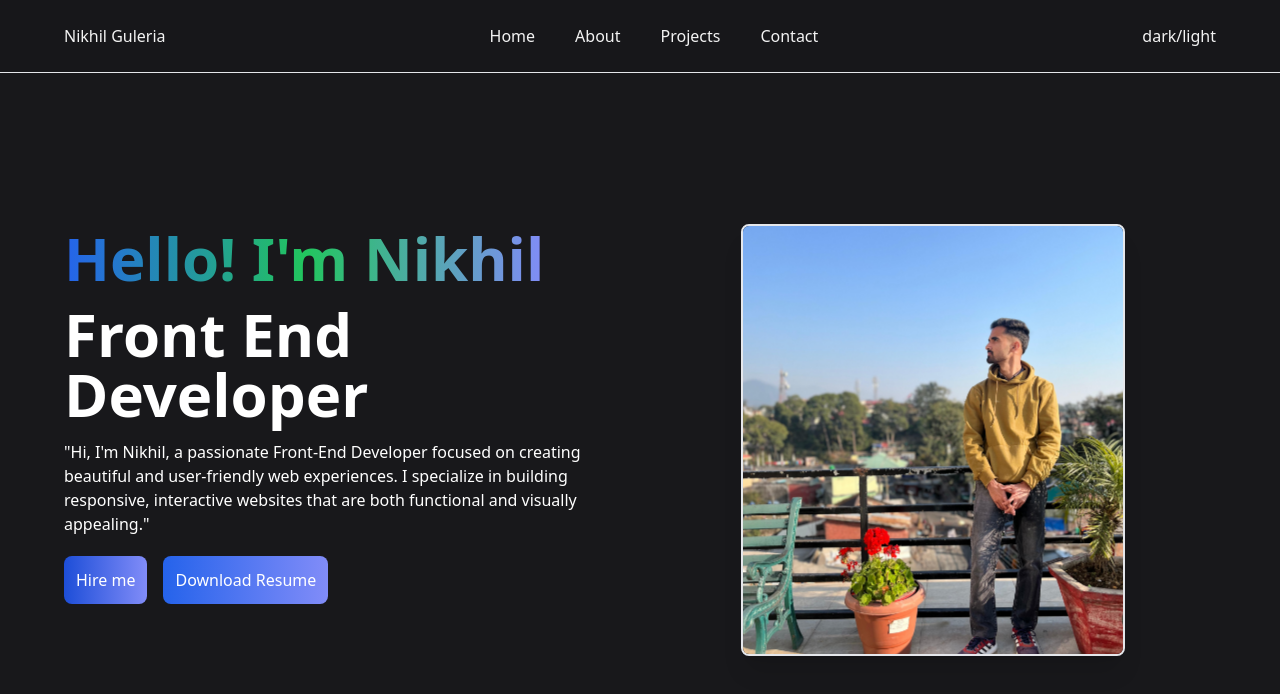
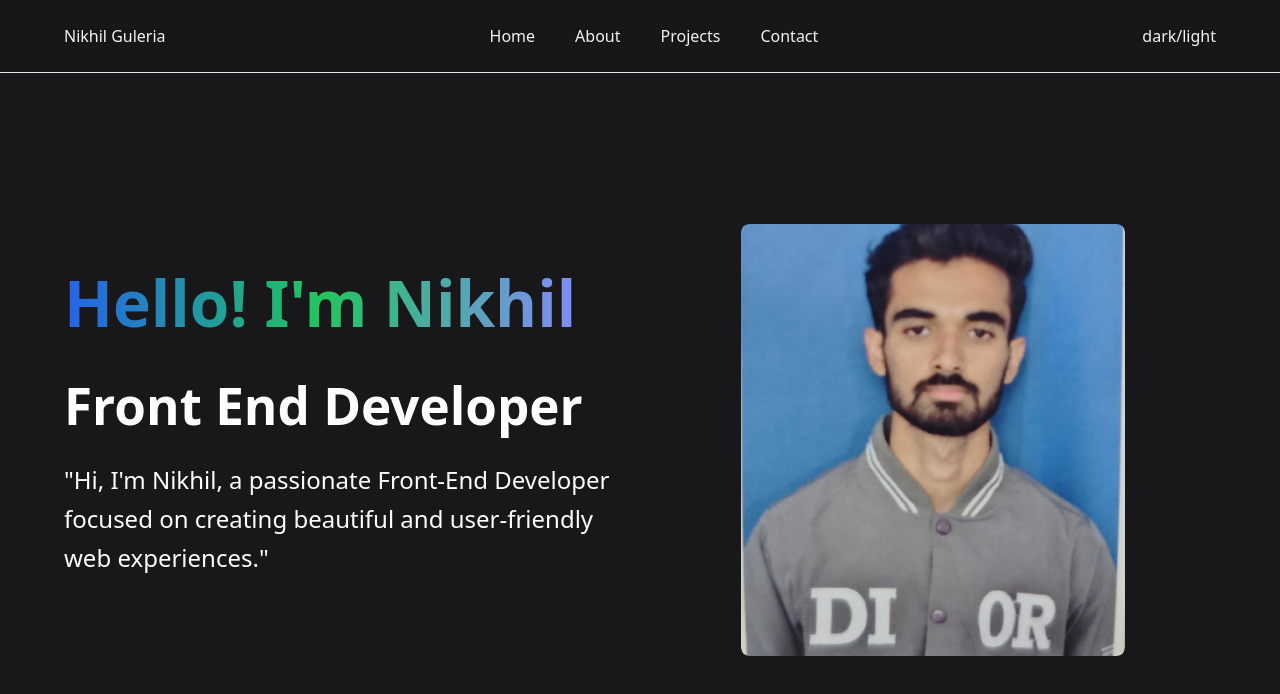
Before and after one commit to Nikhilguleria98/Portfolio, a React (Vite) app: page / in a window 1280 px wide. Shown: the top 694 px of the page. Built offline with nearby package versions, Linux system fonts and the light colour scheme.

Commit message:
Animation added in hero section

```diff
--- a/src/components/Header/Header.jsx
+++ b/src/components/Header/Header.jsx
@@ -28,7 +28,7 @@ function Navbar() {
   return (
     <>
       <nav className="fixed top-0 z-50 border-b">
-        <div className="flex-wrap md:justify-between justify-between backdrop-blur-lg px-16 py-6 h-fit w-screen items-center bg-zinc-900 text-white flex opacity-95">
+        <div className=" md:justify-between justify-between   backdrop-blur-lg px-4 md:px-16 py-6 h-fit w-screen items-center bg-zinc-900 text-white flex opacity-95">
           <div className="">Nikhil Guleria</div>
           <div>
             <ul className="hidden md:flex gap-10">
@@ -60,7 +60,7 @@ function Navbar() {
       <AnimatePresence>
         {isMenuOpen && (
           <motion.nav
-            className="bg-gray-800 text-white p-4 flex md:hidden h-full flex-col w-1/2 absolute right-0 top-0 z-50"
+            className="bg-gray-800 text-white p-4 px-10 flex md:hidden h-full flex-col w-2/4 absolute right-0 top-0 z-50"
             initial={{ clipPath: "circle(0% at 100% 0%)" }}
             animate={{ clipPath: "circle(150% at 100% 0%)" }}
             exit={{ clipPath: "circle(0% at 100% 0%)" }}
--- a/src/components/Hero Section/Hero.jsx
+++ b/src/components/Hero Section/Hero.jsx
@@ -2,10 +2,10 @@ import React, { useState } from "react";
 import { motion } from "framer-motion";
 
 const Hero = ({ isImageRounded = false, isHover = true }) => {
-  // State to track mouse position for the 3D effect
   const [mousePosition, setMousePosition] = useState({ x: 0, y: 0 });
+  const [isHovered, setIsHovered] = useState(false);
 
-  // Track the mouse movement on the image container
+  // Track mouse movement on the image itself
   const handleMouseMove = (e) => {
     const { left, top, width, height } = e.target.getBoundingClientRect();
     const x = (e.clientX - left) / width - 0.5;
@@ -13,36 +13,19 @@ const Hero = ({ isImageRounded = false, isHover = true }) => {
     setMousePosition({ x, y });
   };
 
-  // Reset the mouse position when mouse leaves the container
-  const handleMouseLeave = () => {
-    setMousePosition({ x: 0, y: 0 });
+  const handleMouseEnter = () => {
+    setIsHovered(true); // Set hover state to true
   };
 
-  // Animation variants
-  const containerVariant = {
-    hidden: { opacity: 0 },
-    visible: {
-      opacity: 1,
-      transition: {
-        staggerChildren: 0.2, // Delay between each child animation
-      },
-    },
-  };
-
-  const itemVariant = {
-    hidden: { x: -50, opacity: 0 },
-    visible: { x: 0, opacity: 1, transition: { duration: 0.6 } },
-  };
-
-  const rightSectionVariant = {
-    hidden: { x: 100, opacity: 0 },
-    visible: { x: 0, opacity: 1, transition: { duration: 0.8 } },
+  const handleMouseLeave = () => {
+    setIsHovered(false); // Set hover state to false and reset position
+    setMousePosition({ x: 0, y: 0 });
   };
 
   return (
     <div
       id="/"
-      className="text-white min-h-screen flex flex-col md:flex-row items-center justify-center px-4 md:px-16 gap-5 mt-32 md:mt-0"
+      className="text-white min-h-screen flex flex-col md:flex-row items-center justify-center px-4 md:px-16 gap-5 mt-24 md:mt-0"
     >
       {/* Left Section */}
       <motion.div
@@ -50,37 +33,19 @@ const Hero = ({ isImageRounded = false, isHover = true }) => {
         initial="hidden"
         whileInView="visible"
         viewport={{ once: false, amount: 0.2 }}
-        variants={containerVariant}
       >
         <motion.h1
-          className="text-3xl md:text-6xl font-bold mb-4 bg-gradient-to-r from-blue-600 via-green-500 to-indigo-400 inline-block text-transparent bg-clip-text"
-          variants={itemVariant}
+          className="text-[10vw] md:text-[5vw] font-bold mb-4 bg-gradient-to-r from-blue-600 via-green-500 to-indigo-400 inline-block text-transparent bg-clip-text"
         >
           Hello! I'm Nikhil
         </motion.h1>
-        <motion.p
-          className="text-3xl md:text-6xl font-bold mb-4"
-          variants={itemVariant}
-        >
+        <motion.p className="text-[8vw] md:text-[4vw] font-bold mb-4">
           Front End Developer
         </motion.p>
-        <motion.p
-          className="text-sm md:text-base leading-relaxed"
-          variants={itemVariant}
-        >
+        <motion.p className="text-[3vh] md:text-[3vh] leading-relaxed">
           "Hi, I'm Nikhil, a passionate Front-End Developer focused on creating
-          beautiful and user-friendly web experiences. I specialize in building
-          responsive, interactive websites that are both functional and
-          visually appealing."
+          beautiful and user-friendly web experiences."
         </motion.p>
-        <motion.div className="flex mt-5 gap-4" variants={itemVariant}>
-          <button className="p-3 bg-gradient-to-r from-blue-700 to-indigo-400 rounded-lg hover:scale-105 duration-200">
-            Hire me
-          </button>
-          <button className="p-3 bg-gradient-to-r from-blue-600 to-indigo-400 rounded-lg hover:scale-105 duration-200">
-            Download Resume
-          </button>
-        </motion.div>
       </motion.div>
 
       {/* Right Section */}
@@ -89,38 +54,34 @@ const Hero = ({ isImageRounded = false, isHover = true }) => {
         initial="hidden"
         whileInView="visible"
         viewport={{ once: false, amount: 0.2 }}
-        variants={rightSectionVariant}
-        onMouseMove={handleMouseMove}
-        onMouseLeave={handleMouseLeave}
       >
         <div
-          className={`
-            relative w-full cursor-pointer max-h-[20rem] md:max-h-[27rem] md:w-96 md:h-[27rem]
-            ${isHover ? "border-2 shadow-xl hover:shadow-cyan-800 " : ""}
-            rounded-lg overflow-hidden
-          `}
+          className={`relative w-full cursor-pointer
+          ${isHovered ? "border-2 shadow-xl hover:shadow-cyan-800" : ""}
+          rounded-lg overflow-hidden max-w-[24rem] h-[27rem]`}
           style={{
             perspective: "1000px",
-            transformStyle: "preserve-3d",
             transition: "box-shadow 0.3s ease",
           }}
         >
           <img
-            src="/myimg.jpg"
+            src="/Image.jpeg"
             alt="Nikhil"
-            className={`
-              w-full h-full object-cover ${isHover ? "hover:scale-105" : ""}
-              ${isImageRounded ? "rounded-full" : "rounded-lg"}
-            `}
+            className={`w-full h-full object-cover ${
+              isImageRounded ? "rounded-full" : "rounded-lg"
+            }`}
             style={{
               transition: "transform 0.3s ease",
-              transform: `
-                rotateY(${mousePosition.x * 13}deg)
-                rotateX(${-mousePosition.y * 13}deg)
-                ${isHover ? "scale3d(1.05, 1.05, 1.05)" : ""}
-              `,
+              transform: `rotateY(${mousePosition.x * 25}deg) rotateX(${
+                -mousePosition.y * 25
+              }deg) scale3d(${isHovered ? 1.25 : 1}, ${
+                isHovered ? 1.25 : 1
+              }, ${isHovered ? 1.25 : 1})`,
               transformOrigin: "center center",
             }}
+            onMouseMove={handleMouseMove} // Mouse move on image itself
+            onMouseEnter={handleMouseEnter} // When hovering starts
+            onMouseLeave={handleMouseLeave} // When hovering ends
           />
         </div>
       </motion.div>
```
Also changed, not shown: public/Image.jpeg, src/index.css (line endings or trailing spaces).
